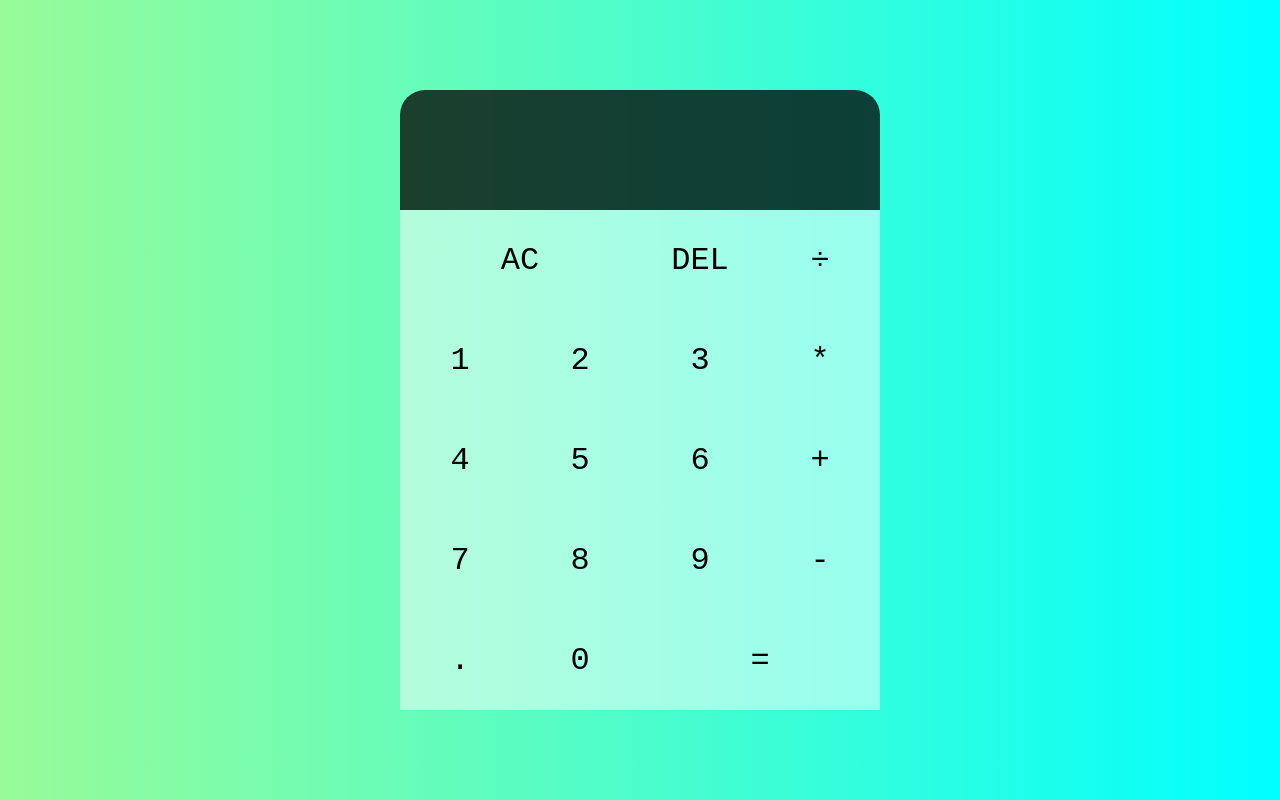
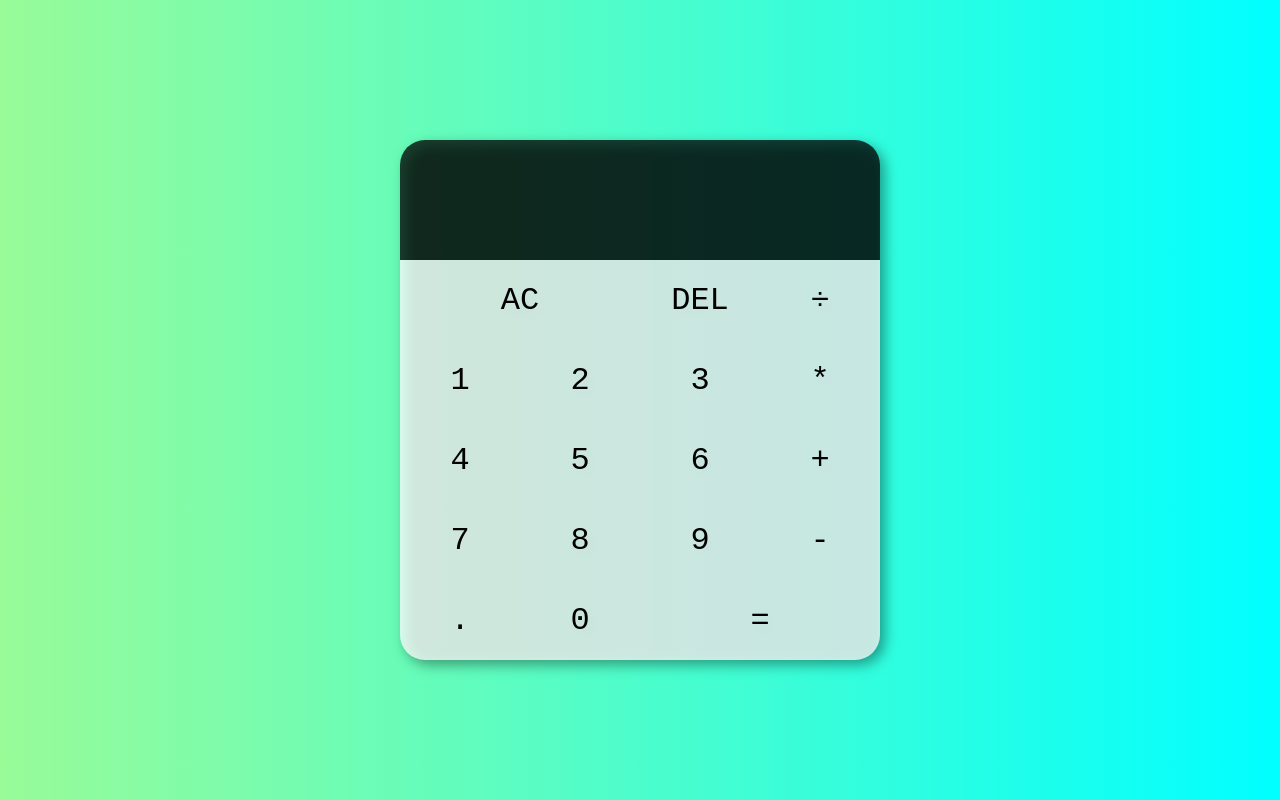
Before and after one commit to TheHappyCoder3299/Calculator, a website: page index.html in a window 1280 px wide. Drawn offline with Linux system fonts and the light colour scheme.

Commit message:
some design changes

```diff
--- a/index.html
+++ b/index.html
@@ -29,9 +29,9 @@
         <button data-number>8</button>
         <button data-number>9</button>
         <button data-operation>-</button>
-        <button data-number>.</button>
+        <button id="period" data-number>.</button>
         <button data-number>0</button>
-        <button data-equals class="span-two">=</button>
+        <button id="equals" data-equals class="span-two">=</button>
     </div>
 </body>
 </html>
--- a/script.js
+++ b/script.js
@@ -164,6 +164,9 @@ document.addEventListener('keydown',(event)=>{
             calculator.updateDisplay();
             break;
         case 'Delete':
+            calculator.allClear();
+            calculator.updateDisplay();
+            break;
         case 'Backspace':
             calculator.delete();
             calculator.updateDisplay();
--- a/styles.css
+++ b/styles.css
@@ -2,11 +2,6 @@
     box-sizing:border-box;
     font-family: monospace,sans-serif;
     font-weight: normal;
-}
-body{
-    margin: 0;
-    padding: 0;
-    background: linear-gradient(to right ,#98fb98,	#00FFFF );
 }
 
 
@@ -16,13 +11,21 @@ body{
     align-content: center;
     min-height: 100vh;
     grid-template-columns: repeat(4,120px);
-    grid-template-rows: minmax(120px,auto) repeat(5,100px);
+    grid-template-rows: minmax(120px,auto) repeat(5,80px);
+
+    filter: drop-shadow(0.35rem 0.35rem 0.4rem rgba(0, 0, 0, 0.5));
+
+}
+body{
+    margin: 0;
+    padding: 0;
+    background: linear-gradient(to right ,#98fb98,	#00FFFF );
 }
 
 .calculator-grid > button {
     cursor: pointer;
     border: none;
-    background-color: rgba(255, 255 ,255 , 0.5);
+    background-color: rgba(255, 255 ,255 , 0.75);
     text-align: center;
     font-size: 2rem ;
     /* This allows transition animation: on hover       */
@@ -34,6 +37,7 @@ body{
 }
 
 .calculator-grid > button:hover{
+
     background-color: rgba(255, 255 ,255 , 0.9);
 }
 
@@ -64,3 +68,11 @@ body{
     color: white;
     font-size: 2.5rem;
 }
+
+#period {
+    border-bottom-left-radius: 25px;
+}
+
+#equals {
+    border-bottom-right-radius: 25px;
+}
```
